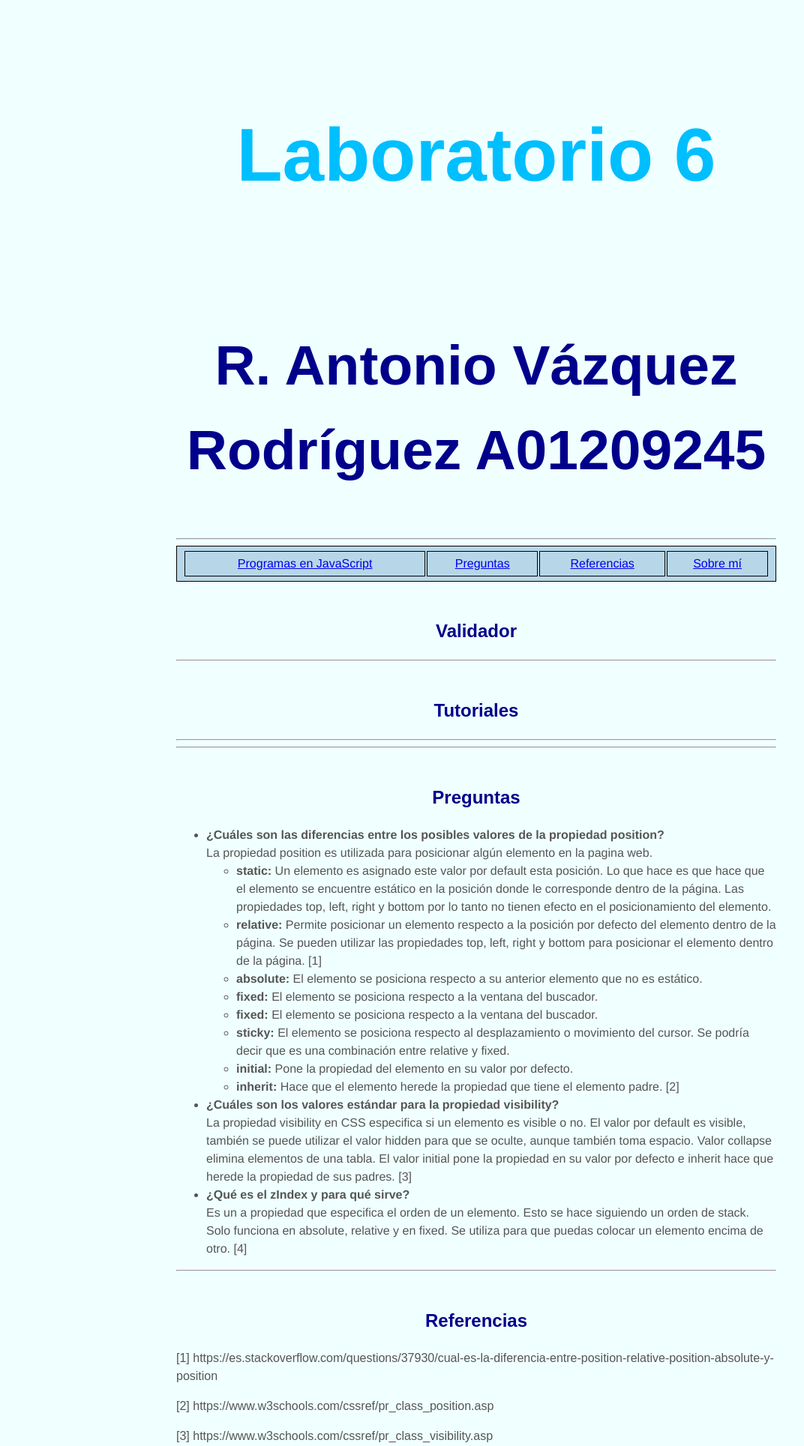
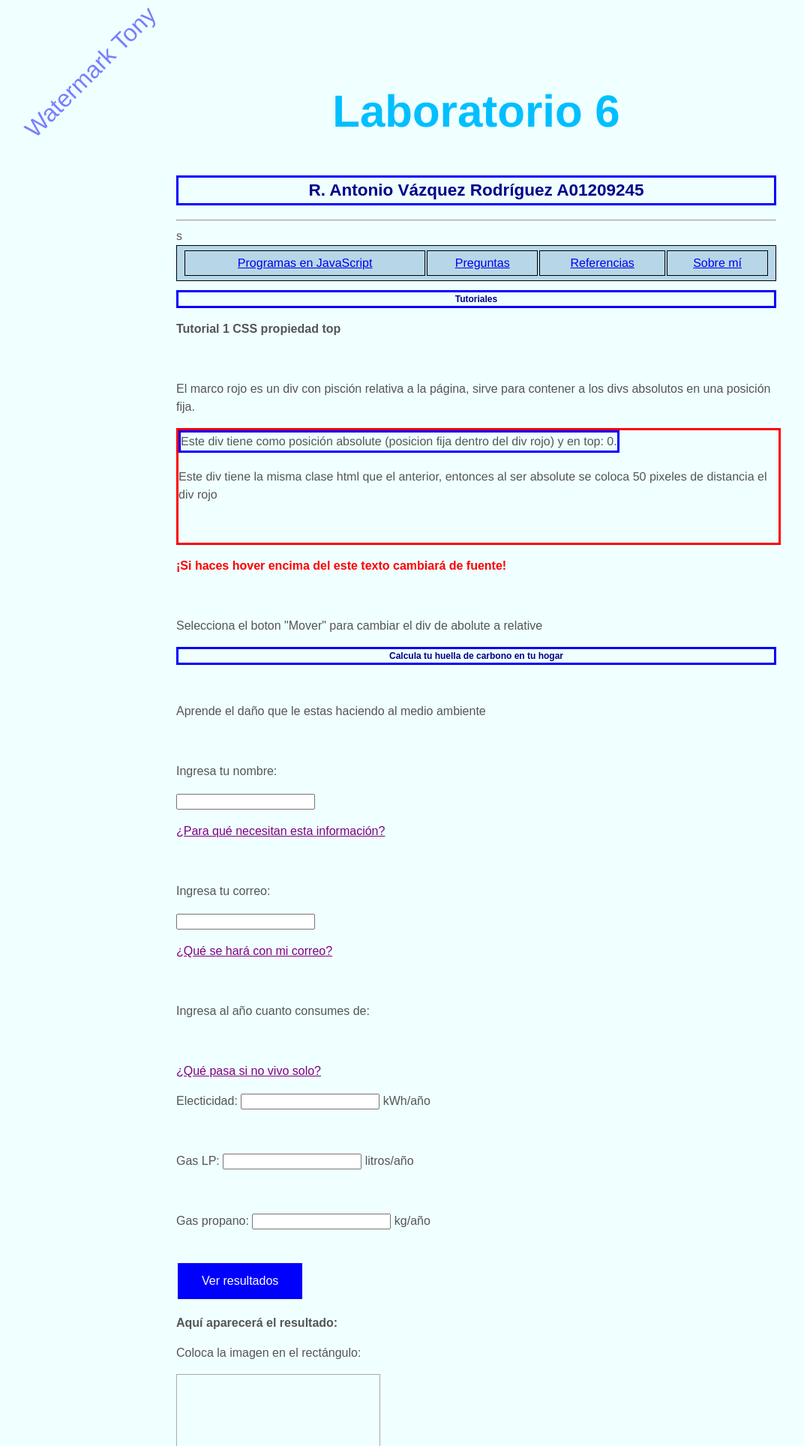
Before and after one commit to RAnthonyVR/a01209245_DAW, a PHP site: page / in a window 1280 px wide. Shown: the top 1929 px of the page at 75% size, without its empty margins (5-1077 px from the left). Run offline with PHP 8.4, Linux system fonts and the light colour scheme.

Commit message:
Corregir comentarios Gleason y Paco

```diff
--- a/Laboratorio6/Styles/style.css
+++ b/Laboratorio6/Styles/style.css
@@ -10,4 +10,96 @@ button {
   margin: 4px 2px;
   cursor: pointer;
 }
-table,table td{border:1px solid #000;padding:4px 8px}#middle,.mainTitle,h2,h4,img,table td{text-align:center;}table{background-color:#b7d7e8;width:100%}img{width:250px;height:221px;}p{font-family:sans-serif}body{background-color:azure;margin:0 auto;max-width:50em;font-family:Helvetica;line-height:1.5;color:#555;padding:4em 1em}h2,h4{color:#00008b;font-family:sans-serif;margin-top:1em;padding-top:1em}.mainTitle{color:#00bfff;font-size:50px}
+
+#cajaDrop {
+  width: 250px;
+  height: 250px;
+  padding: 10px;
+  border: 1px solid #aaaaaa;
+}
+
+div.a {
+  position: relative;
+  width: 800px;
+  height: 150px;
+  border: 3px solid red;
+
+}
+
+.rojo{
+  color: red;
+}
+
+div.b {
+  position: absolute;
+  top: 10 px;
+  border: 3px solid blue;
+}
+
+div.c {
+  position: relative;
+  top: 50px;
+}
+
+.dudasAyuda{
+  color:purple;
+  text-decoration: underline;
+}
+
+.ayuda {
+  width: 500px;
+  height: 100px;
+  background-color: lightblue;
+  display: none;
+  position: relative;
+  top: -10px;
+  left: 100px;
+}
+
+table,table td{
+  border:1px
+  solid #000;
+  padding:4px 8px}
+
+#middle,.mainTitle,h2,h4,img,table td{
+  text-align:center;
+
+}
+
+.waterMark{
+  float:left;
+  position: absolute;
+  top: 40px;
+  left: 10px;
+
+  font-size: 200%;
+  font-family:Helvetica;
+  color:blue;
+  opacity: .5;
+  -webkit-transform:rotate(-45deg);
+}
+
+table{
+  background-color:#b7d7e8;width:100%
+}
+
+img{
+  width:250px;
+  height:221px;
+}
+
+p{
+  font-family:sans-serif
+}
+
+body{
+  background-color:azure;margin:0 auto;max-width:50em;font-family:Helvetica;line-height:1.5;color:#555;padding:4em 1em}
+
+h2,h4{color:#00008b;font-family:sans-serif;margin-top:1em;padding-top:1em
+
+position: absolute;
+  top: 0px;
+  border: 3px solid blue;}
+h2{font-size: 75%}
+
+.mainTitle{color:#00bfff;font-size:30px}
--- a/Laboratorio6/index.html
+++ b/Laboratorio6/index.html
@@ -15,7 +15,7 @@
             <h2>R. Antonio Vázquez Rodríguez A01209245</h2>
             <div></div>
         </header>
-        <hr>
+        <hr>s
 
         <!-- Barra de navegación -->
         <nav>
@@ -29,19 +29,6 @@
             </table>
         </nav>
 
-        <section>
-            <article class="middle">
-                <header>
-                    <h2 id="Programas" >Validador</h2>
-                </header>
-
-
-
-                <hr>
-            </article>
-
-        </section>
-
 
         <section>
 
@@ -49,7 +36,92 @@
                 <header>
                     <h2 id="Tutoriales" >Tutoriales</h2>
                 </header>
-                <p></p>
+
+                <div class="waterMark">
+                    <p >Watermark Tony</p>
+                </div>
+
+                <p><strong>Tutorial 1 CSS propiedad top</strong></p><br>
+                <p>El marco rojo es un div con pisción relativa a la página, sirve para contener a los divs absolutos en una posición fija.</p>
+                <div class="a">
+                    <div class="b">Este div tiene como posición absolute (posicion fija dentro del div rojo) y en top: 0.</div>
+                    <div class="c">Este div tiene la misma clase html que el anterior, entonces al ser absolute se coloca 50 pixeles de distancia el div rojo </div>
+                </div>
+
+
+                <p  id="cambio" onmouseover="cambiaEstilo()"  onmouseout="regresaEstilo()" class="rojo"><strong>¡Si haces hover encima del este texto cambiará de fuente!</strong></p><br>
+                <p>Selecciona el boton "Mover" para cambiar el div de abolute a relative</p>
+
+
+                <h2>Calcula tu huella de carbono en tu hogar</h2>
+                    <br>
+                    <p>Aprende el daño que le estas haciendo al medio ambiente</p>
+                    <br>
+                    <p>Ingresa tu nombre: </p><input type="text" id="nombre"><p id="retro1"></p>
+
+
+
+
+                    <p class="dudasAyuda" onmouseover="mostrarAyuda1()" onmouseout="ocultarAyuda1()">¿Para qué necesitan esta información?</p>
+
+                    <div class="ayuda" id="ayuda1">
+                        Tu nombre solamente será usado para hacerte un reporte personal de tu huella de carbono, no será utilizado para otro fin
+                    </div>
+
+                    <br>
+                    <p>Ingresa tu correo:</p><input type="text" id="correo"><p id="retro2"></p>
+
+                    <p class="dudasAyuda" onmouseover="mostrarAyuda2()" onmouseout="ocultarAyuda2()">¿Qué se hará con mi correo?</p>
+
+                    <div class="ayuda" id="ayuda2">
+                        No te preocupes, solamente es para enviarte esta información por este medio y enviarte posibles soluciones en un futuro.
+                    </div>
+
+                    <br>
+                    <p>Ingresa al año cuanto consumes de:</p>
+                    <br>
+
+                    <p class="dudasAyuda" onmouseover="mostrarAyuda3()" onmouseout="ocultarAyuda3()">¿Qué pasa si no vivo solo?</p>
+
+                    <div class="ayuda" id="ayuda3">
+                        ¡No te preocupes! Si deseas calcular el de todo tu hogar solamente ingresa la información. Si deseas calcular tu huella personal solamente divídelo entre la cantidad de personas en tu hogar.
+                    </div>
+
+                    <p>Electicidad: <input type="text" id="elect"> kWh/año </p><p id="retro3"></p> <br>
+                    <p>Gas LP: <input type="text" id="glp"> litros/año  </p><p id="retro4"></p> <br>
+                    <p>Gas propano: <input type="text" id="gp"> kg/año </p><p id="retro5"></p> <br>
+                    <button onclick="resultados()">Ver resultados</button>
+                    <p><strong>Aquí aparecerá el resultado: </strong></p>
+                    <p id=res></p>
+
+
+                    <p>Coloca la imagen en el rectángulo:</p>
+
+                    <div id="cajaDrop" ondrop="drop(event)" ondragover="allowDrop(event)"></div>
+                    <br>
+                    <img id="drag1" src="Images/eco.jpg" draggable="true" ondragstart="drag(event)" width="336" height="69" alt="Eco">
+
+
+
+            <hr>
+
+
+
+                <button onclick="cambiarPosition()">Mover</button>
+
+                <div id="divMovible">
+                  <p>This DIV element is placed 20 pixels from the top of its original position.</p>
+                  <p>Click the button to set the position property to "absolute" and see what happens.</p>
+                  <p>It will then be placed 20 pixels from the top the page.</p>
+                </div>
+
+                <p><strong>Tutorial 2 CSS propiedad top</strong></p><br>
+                <p>El marco rojo es un div con pisción relativa a la página, sirve para contener a los divs absolutos en una posición fija.</p>
+                <div class="a">
+                    <div class="b">Este div tiene como posición absolute (posicion fija dentro del div rojo) y en top: 0.</div>
+                    <div class="b">Este div tiene la misma clase html que el anterior, entonces al ser absolute se coloca 0 pixeles de distancia sobre el final del fina anterior </div>
+
+                </div>
 
 
                 <hr>
@@ -67,31 +139,36 @@
                     <h2 id="Preguntas" >Preguntas</h2>
                 </header>
 
-                    <ul>
-                        <li><strong>¿Cuáles son las diferencias entre los posibles valores de la propiedad position?</strong><br>
+                <div>
+                    <strong>¿Cuáles son las diferencias entre los posibles valores de la propiedad position?</strong><br>
                         La propiedad position es utilizada para posicionar algún elemento en la pagina web.  <br>
+
                             <ul>
                                 <li><strong>static: </strong>Un elemento es asignado este valor por default esta posición. Lo que hace es que hace que el elemento se encuentre estático en la posición donde le corresponde dentro de la página. Las propiedades top, left, right y bottom por lo tanto no tienen efecto en el posicionamiento del elemento.</li>
                                 <li><strong>relative: </strong>Permite posicionar un elemento respecto a la posición por defecto del elemento dentro de la página. Se pueden utilizar las propiedades top, left, right y bottom para posicionar el elemento dentro de la página. [1]</li>
                                 <li><strong>absolute: </strong>El elemento se posiciona respecto a su anterior elemento que no es estático.</li>
                                 <li><strong>fixed: </strong>El elemento se posiciona respecto a la ventana del buscador.</li>
-                                <li><strong>fixed: </strong>El elemento se posiciona respecto a la ventana del buscador.</li>
                                 <li><strong>sticky: </strong>El elemento se posiciona respecto al desplazamiento o movimiento del cursor. Se podría decir que es una combinación entre relative y fixed.</li>
                                 <li><strong>initial: </strong>Pone la propiedad del elemento en su valor por defecto.</li>
                                 <li><strong>inherit: </strong>Hace que el elemento herede la propiedad que tiene el elemento padre. [2]</li>
                             </ul>
-                        </li>
 
-                        <li><strong>¿Cuáles son los valores estándar para la propiedad visibility?</strong><br>
+                </div>
+
+                <div>
+                    <strong>¿Cuáles son los valores estándar para la propiedad visibility?</strong><br>
                         La propiedad visibility en CSS especifica si un elemento es visible o no. El valor por default es visible, también se puede utilizar el valor hidden para que se oculte, aunque también toma espacio. Valor collapse elimina elementos de una tabla. El valor initial pone la propiedad en su valor por defecto e inherit hace que herede la propiedad de sus padres. [3]
-                        </li>
 
-                        <li><strong>¿Qué es el zIndex y para qué sirve?</strong><br>
+                </div>
+
+
+                <div>
+
+                <strong>¿Qué es el zIndex y para qué sirve?</strong><br>
                         Es un a propiedad que especifica el orden de un elemento. Esto se hace siguiendo un orden de stack. Solo funciona en absolute, relative y en fixed. Se utiliza para que puedas colocar un elemento encima de otro. [4]
 
-                        </li>
 
-                    </ul>
+                </div>
                 <hr>
             </article>
 
@@ -105,10 +182,10 @@
                 <header>
                     <h2 id="Referencias"  >Referencias</h2>
                 </header>
-                    <p>[1] https://es.stackoverflow.com/questions/37930/cual-es-la-diferencia-entre-position-relative-position-absolute-y-position</p>
-                    <p>[2] https://www.w3schools.com/cssref/pr_class_position.asp</p>
-                    <p>[3] https://www.w3schools.com/cssref/pr_class_visibility.asp</p>
-                    <p>[4] https://developer.mozilla.org/en-US/docs/Web/CSS/z-index</p>
+                    <div >[1] https://es.stackoverflow.com/questions/37930/cual-es-la-diferencia-entre-position-relative-position-absolute-y-position</div>
+                    <div >[2] https://www.w3schools.com/cssref/pr_class_position.asp</div>
+                    <div >[3] https://www.w3schools.com/cssref/pr_class_visibility.asp</div>
+                    <div class="b">[4] https://developer.mozilla.org/en-US/docs/Web/CSS/z-index</div>
 
 
         </section>
```
Also changed, not shown: Laboratorio5/index.html (+14 -0 lines), Laboratorio6/script.js (+109 -0 lines), Laboratorio6/Images/eco.jpg (added).
